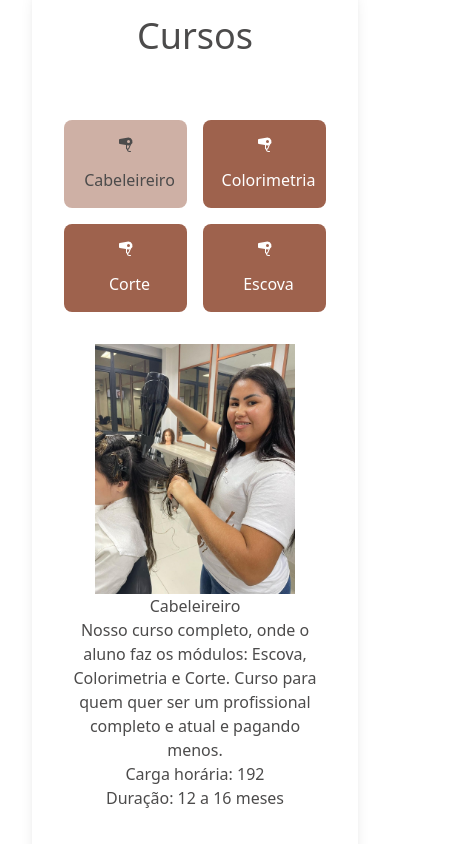
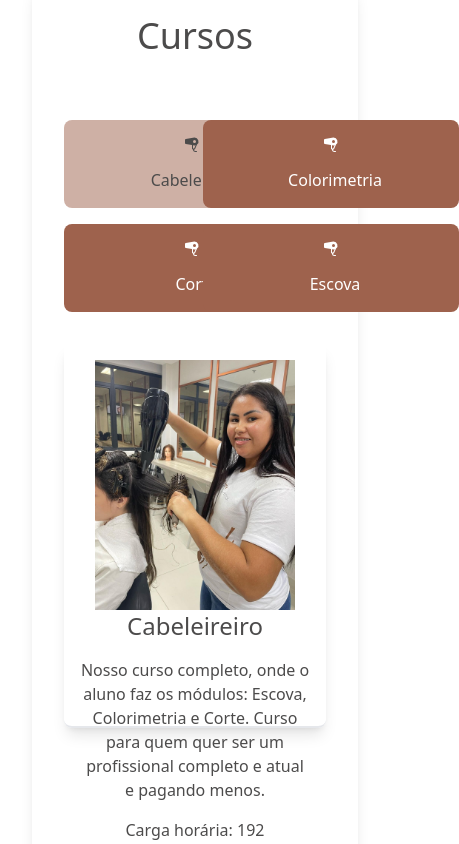
Before and after one commit to RiqueBruno/acad-w-z, a Next.js app: page /cursos in a window 390 px wide. Shown: the part 1120-1964 px from the top of the page, 459 px wide, since content can reach past the window. Built offline with nearby package versions, Linux system fonts and the light colour scheme.

Commit message:
feat: cursos - ajusta layout do painel de cursos com melhorias de responsividade e estilização

```diff
--- a/src/components/CoursesPanel/index.tsx
+++ b/src/components/CoursesPanel/index.tsx
@@ -29,7 +29,7 @@ export default function CoursesPanel({ buttons, data }: CoursesPanelProps) {
               item.id === course
                 ? 'bg-colors-brand-tertiary/50 text-colors-brand-secondary'
                 : ''
-            } max-h-32 max-w-64 flex flex-col space-y-4 items-center justify-center bg-colors-brand-tertiary text-colors-brand-primary p-4 rounded-lg shadow-none hover:shadow-lg`}
+            } min-w-64 max-h-32 max-w-64 flex flex-col space-y-4 items-center justify-center bg-colors-brand-tertiary text-colors-brand-primary p-4 rounded-lg shadow-none hover:shadow-lg`}
           >
             {item.icon}
             <h3 className="ml-2">{item.title}</h3>
@@ -37,7 +37,7 @@ export default function CoursesPanel({ buttons, data }: CoursesPanelProps) {
         ))}
       </div>
       {course && (
-        <article className="flex flex-col md:grid md:grid-cols-2 items-center mt-8">
+        <article className="flex flex-col md:grid md:grid-cols-2 items-center mt-8 w-full border-b-2 p-4 rounded-lg shadow-lg h-96">
           <div className="w-full h-full flex items-center justify-center">
             <Image
               src={data[course - 1].image}
@@ -46,8 +46,8 @@ export default function CoursesPanel({ buttons, data }: CoursesPanelProps) {
               width={200}
             />
           </div>
-          <div className="w-full h-full flex flex-col items-center justify-center">
-            <h3>{data[course - 1].title}</h3>
+          <div className="w-full h-full min-w-full flex flex-col items-center justify-center space-y-4">
+            <h3 className="text-2xl">{data[course - 1].title}</h3>
             <p>{data[course - 1].description}</p>
             <p>Carga horária: {data[course - 1].workload}</p>
             <p>Duração: {data[course - 1].duration}</p>
```
